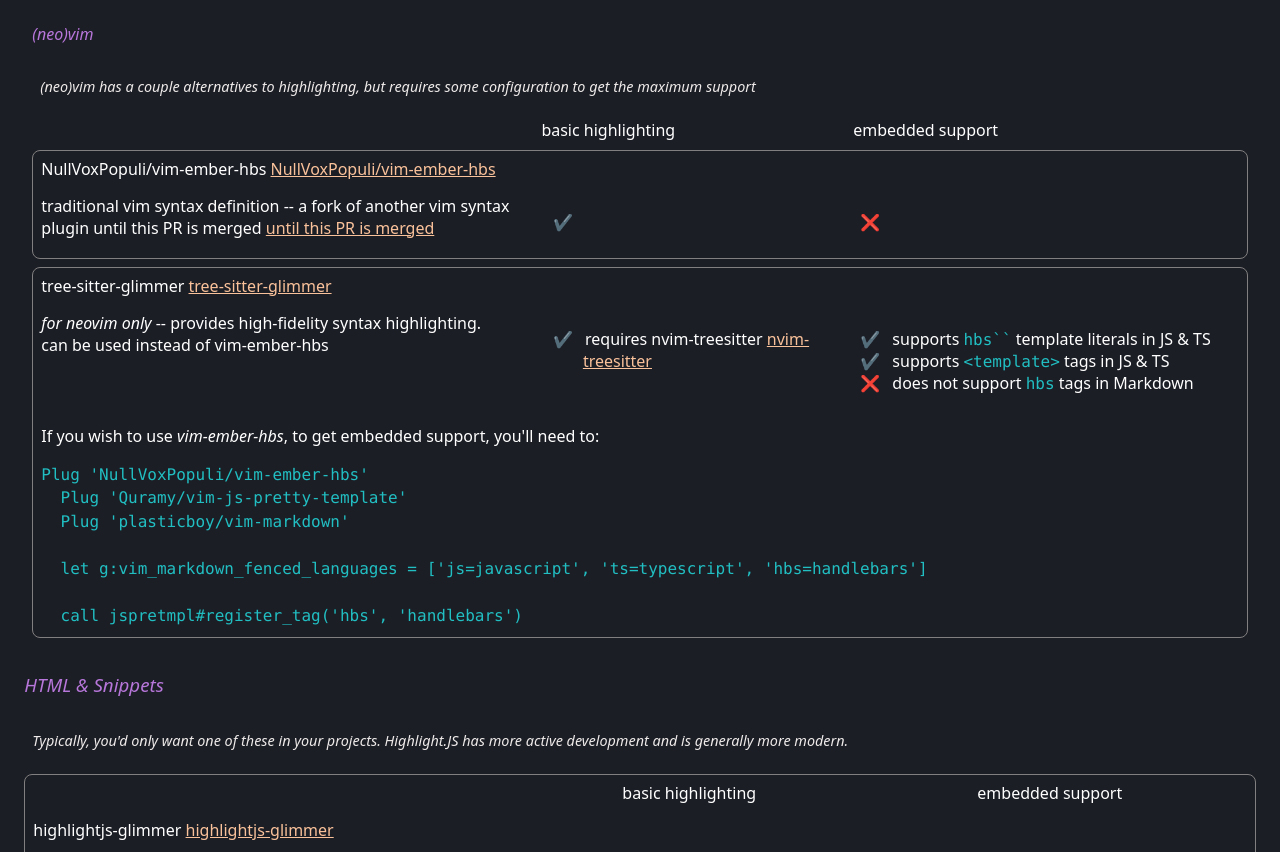
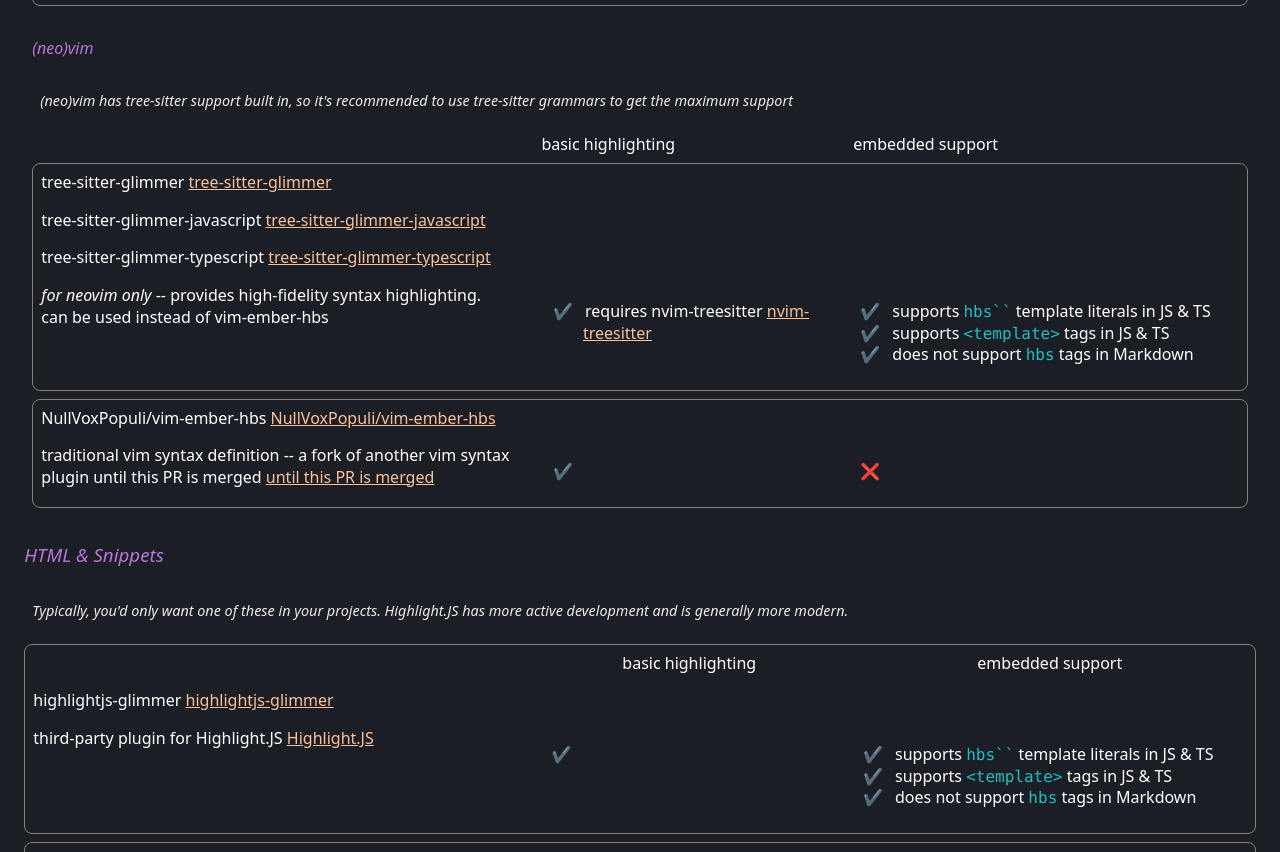
Before and after one commit to NullVoxPopuli/glimmer, a website: page index.html in a window 1280 px wide. Shown: the part 1315-2167 px from the top of the page. Drawn offline with nearby package versions, Linux system fonts and the light colour scheme.

Commit message:
no progress

```diff
--- a/index.html
+++ b/index.html
@@ -331,28 +331,26 @@
         <h2><heading-link name="Playground / Demo / Reproductions" /></h2>
 
         <dl>
-          <dt>
-            <external-link
-              href="https://glimmerjs.github.io/glimmer-experimental/"
-            >
-              GlimmerX Playground
-            </external-link>
-          </dt>
-          <dd>
-            The official app from the folks working on and experimenting with
-            the future of Glimmer
-          </dd>
-
-          <dt>
-            <external-link
-              href="https://stackblitz.com/github/ember-cli/ember-new-output"
-            >
-              `ember new` app output on StackBlitz
-            </external-link>
-          </dt>
+          <dt>StackBlitz</dt>
           <dd>
             Always up to date ember playground that uses the real ember-cli in a
             WebContainer.
+            <ul>
+              <li>
+                <external-link
+                  href="https://stackblitz.com/fork/github/ember-cli/editor-output/tree/stackblitz-app-output?title=Ember%20Starter"
+                >
+                  `ember new` app (JS)
+                </external-link>
+              </li>
+              <li>
+                <external-link
+                  href="https://stackblitz.com/fork/github/ember-cli/editor-output/tree/stackblitz-app-output-typescript?title=Ember%20TypeScript%20Starter"
+                >
+                  `ember new` app (TS)
+                </external-link>
+              </li>
+            </ul>
           </dd>
 
           <dt>
@@ -365,6 +363,11 @@
             authoring live documentation. <br />
             Related projects:
             <ul>
+              <li>
+                <external-link href="https://kolay.nullvoxpopuli.com/">
+                  Kolay
+                </external-link>
+              </li>
               <li>
                 <external-link href="https://field-guide.netlify.app/">
                   field-guide
@@ -493,8 +496,8 @@
             <h4><heading-link name="(neo)vim" /></h4>
 
             <p class="summary">
-              (neo)vim has a couple alternatives to highlighting, but requires
-              some configuration to get the maximum support
+              (neo)vim has tree-sitter support built in, so it's recommended to
+              use tree-sitter grammars to get the maximum support
             </p>
 
             <header class="plugin">
@@ -504,6 +507,56 @@
               <span>basic highlighting</span>
               <span>embedded support</span>
             </header>
+
+            <div class="plugin-info">
+              <external-link
+                href="https://github.com/ember-tooling/tree-sitter-glimmer"
+              >
+                tree-sitter-glimmer
+              </external-link>
+              <external-link
+                href="https://github.com/NullVoxPopuli/tree-sitter-glimmer-javascript"
+              >
+                tree-sitter-glimmer-javascript
+              </external-link>
+              <external-link
+                href="https://github.com/NullVoxPopuli/tree-sitter-glimmer-typescript"
+              >
+                tree-sitter-glimmer-typescript
+              </external-link>
+
+              <div class="plugin">
+                <span>
+                  <em>for neovim only</em> -- provides high-fidelity syntax
+                  highlighting.<br />
+                  can be used instead of vim-ember-hbs
+                </span>
+
+                <ul class="features">
+                  <li
+                    class="yes"
+                    title="this plugin provides highlighting for glimmer"
+                  >
+                    requires
+                    <external-link
+                      href="https://github.com/nvim-treesitter/nvim-treesitter"
+                      >nvim-treesitter</external-link
+                    >
+                  </li>
+                </ul>
+                <ul class="features">
+                  <li class="yes">
+                    supports <code>hbs``</code> template literals in JS & TS
+                  </li>
+                  <li class="yes">
+                    supports <code>&lt;template&gt</code> tags in JS & TS
+                  </li>
+                  <li class="yes">
+                    does not support <code>hbs</code> tags in Markdown
+                  </li>
+                </ul>
+              </div>
+            </div>
             <div class="plugin-info">
               <external-link
                 href="https://github.com/NullVoxPopuli/vim-ember-hbs"
@@ -534,58 +587,6 @@
                   ></li>
                 </ul>
               </div>
-            </div>
-
-            <div class="plugin-info">
-              <external-link
-                href="https://github.com/alexlafroscia/tree-sitter-glimmer"
-              >
-                tree-sitter-glimmer
-              </external-link>
-
-              <div class="plugin">
-                <span>
-                  <em>for neovim only</em> -- provides high-fidelity syntax
-                  highlighting.<br />
-                  can be used instead of vim-ember-hbs
-                </span>
-
-                <ul class="features">
-                  <li
-                    class="yes"
-                    title="this plugin provides highlighting for glimmer"
-                  >
-                    requires
-                    <external-link
-                      href="https://github.com/nvim-treesitter/nvim-treesitter"
-                      >nvim-treesitter</external-link
-                    >
-                  </li>
-                </ul>
-                <ul class="features">
-                  <li class="yes">
-                    supports <code>hbs``</code> template literals in JS & TS
-                  </li>
-                  <li class="yes">
-                    supports <code>&lt;template&gt</code> tags in JS & TS
-                  </li>
-                  <li class="no">
-                    does not support <code>hbs</code> tags in Markdown
-                  </li>
-                </ul>
-              </div>
-
-              <span>
-                If you wish to use <em>vim-ember-hbs</em>, to get embedded
-                support, you'll need to:</span
-              >
-              <pre><code>Plug 'NullVoxPopuli/vim-ember-hbs'
-  Plug 'Quramy/vim-js-pretty-template'
-  Plug 'plasticboy/vim-markdown'
-
-  let g:vim_markdown_fenced_languages = ['js=javascript', 'ts=typescript', 'hbs=handlebars']
-
-  call jspretmpl#register_tag('hbs', 'handlebars')</code></pre>
             </div>
           </section>
         </section>
@@ -735,7 +736,9 @@
               </a>
             `;
 
-            render(template, this);
+            render(template, this, {
+              eventContext: this,
+            });
           }
         }
       );
```
